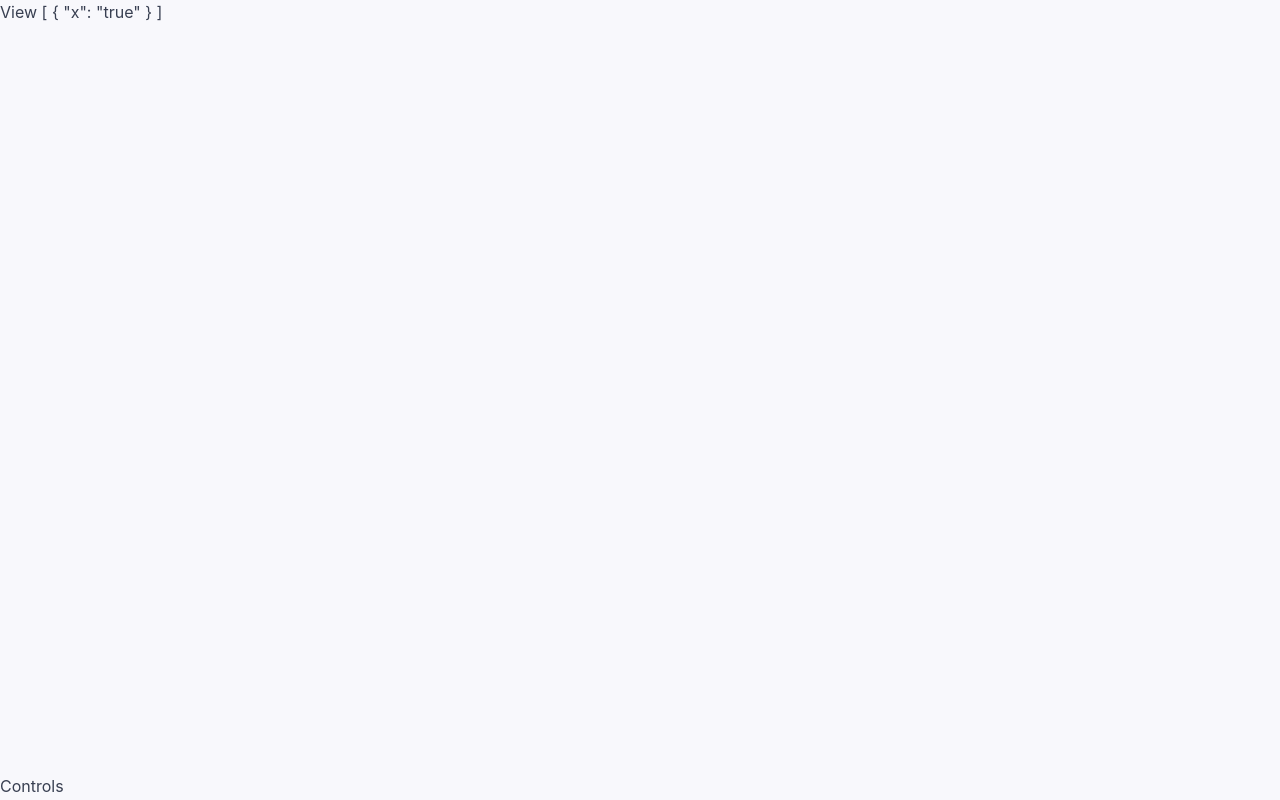
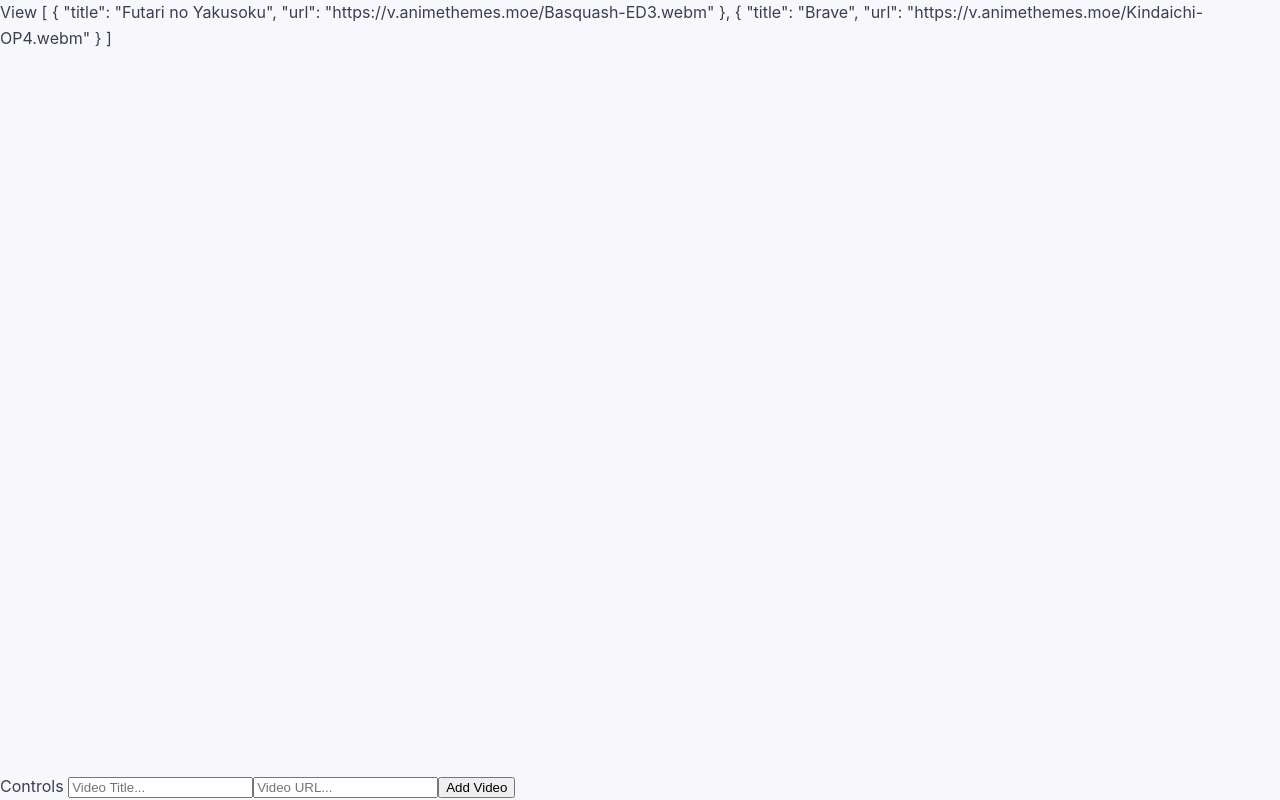
Before and after one commit to eoussama/playback-sync, a Vue app: page / in a window 1280 px wide. Built offline with nearby package versions, Linux system fonts and the light colour scheme.

Commit message:
🔢 Pinia, resolves #9

```diff
--- a/src/components/Controls.vue
+++ b/src/components/Controls.vue
@@ -1,10 +1,48 @@
-<script>
-export default {
-}
+<script lang="ts">
+import { defineComponent } from 'vue'
+import { mapState, mapActions } from 'pinia'
+import { useSourcesStore } from '@/stores/sources.store'
+
+export default defineComponent({
+  data: () => ({
+    url: '',
+    title: ''
+  }),
+  methods: {
+    ...mapActions(useSourcesStore, ['add']),
+    onVideoAdd() {
+      if (this.url.length > 0 && this.title.length > 0) {
+        const source = { url: this.url, title: this.title };
+
+        this.url = '';
+        this.title = '';
+
+        this.add(source);
+      }
+    }
+  },
+  computed: {
+    ...mapState(useSourcesStore, ['sources'])
+  }
+})
 </script>
 
 <template>
   Controls
+
+  <input
+    type="text"
+    placeholder="Video Title..."
+    v-model="title"
+  >
+
+  <input
+    type="url"
+    placeholder="Video URL..."
+    v-model="url"
+  >
+
+  <button @click="onVideoAdd">Add Video</button>
 </template>
 
 <style scoped lang="scss"></style>
--- a/src/stores/sources.store.ts
+++ b/src/stores/sources.store.ts
@@ -1,7 +1,25 @@
 import { defineStore } from 'pinia'
+import type { TSource } from '@/utils/types/composition/source.type';
+import type { TSourcesStore } from '@/utils/types/store/sourceStore.type';
+
+
 
 export const useSourcesStore = defineStore('sources', {
-  state: () => ({
-    sources: [{x: 'true'}],
+  state: (): TSourcesStore => ({
+    sources: [
+      {
+        title: 'Futari no Yakusoku',
+        url: 'https://v.animethemes.moe/Basquash-ED3.webm'
+      },
+      {
+        title: 'Brave',
+        url: 'https://v.animethemes.moe/Kindaichi-OP4.webm'
+      }
+    ],
   }),
+  actions: {
+    add(source: TSource) {
+      this.sources.push(source);
+    }
+  }
 });
```
Also changed, not shown: src/components/View.vue (+5 -4 lines), src/utils/types/composition/source.type.ts (added, +18 -0 lines), src/utils/types/store/sourceStore.type.ts (added, +16 -0 lines).
